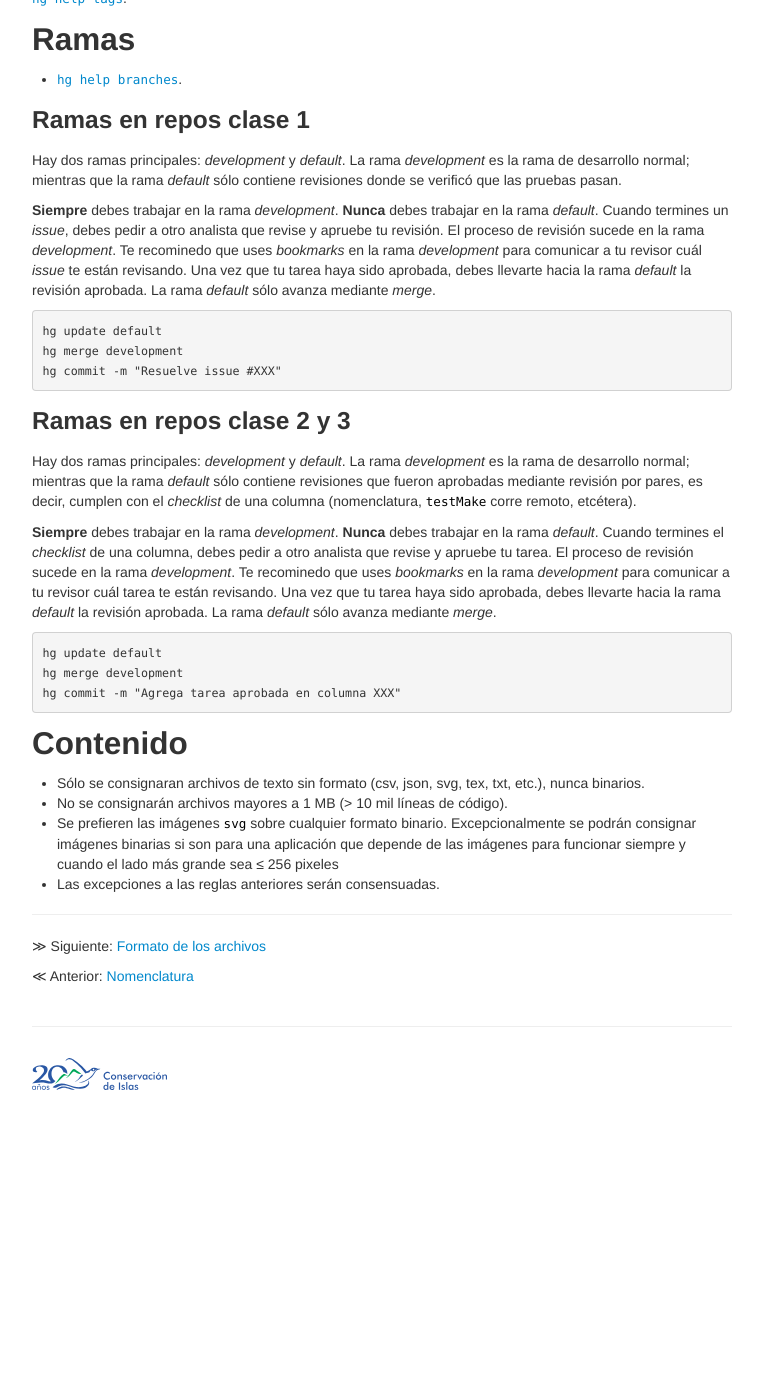
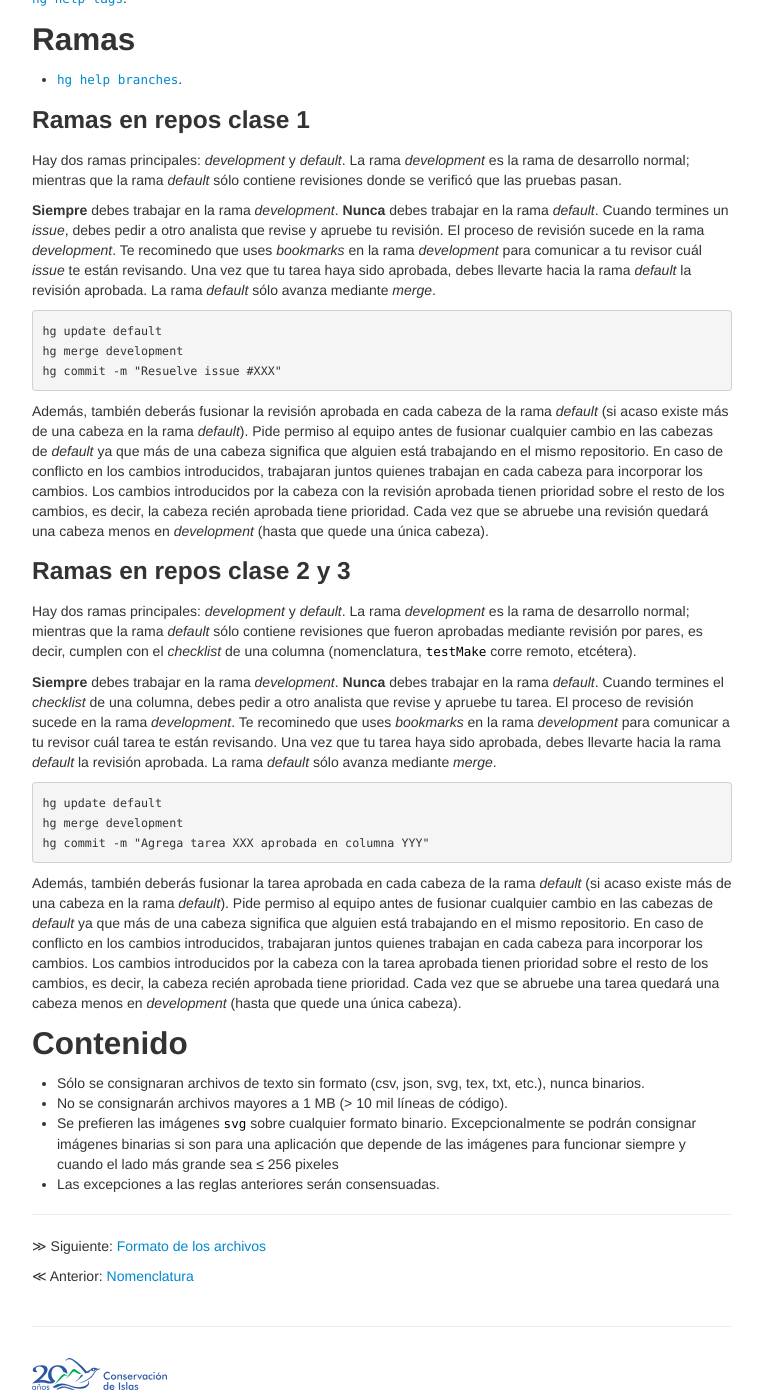
Before and after one commit to LizethMReyes/islasgeci.github.io, a Jekyll site: the page built from ciencia_de_datos/guia_de_estilo/control_de_versiones.md, in a window 1280 px wide and 1400 px high, scrolled down 635 px. Shown: the whole window, without its empty margins (258-1021 px from the left). Built offline with Jekyll 4.4.1, drawn with Linux system fonts in a browser that asks for light colours; before the commit the page ends 1735 px from its top, so only the background shows below that.

Commit message:
Explica la política de _merge_ en _development_

````diff
--- a/ciencia_de_datos/guia_de_estilo/control_de_versiones.md
+++ b/ciencia_de_datos/guia_de_estilo/control_de_versiones.md
@@ -42,6 +42,8 @@ hg merge development
 hg commit -m "Resuelve issue #XXX"
 ```
 
+Además, también deberás fusionar la revisión aprobada en cada cabeza de la rama _default_ (si acaso existe más de una cabeza en la rama _default_). Pide permiso al equipo antes de fusionar cualquier cambio en las cabezas de _default_ ya que más de una cabeza significa que alguien está trabajando en el mismo repositorio. En caso de conflicto en los cambios introducidos, trabajaran juntos quienes trabajan en cada cabeza para incorporar los cambios. Los cambios introducidos por la cabeza con la revisión aprobada tienen prioridad sobre el resto de los cambios, es decir, la cabeza recién aprobada tiene prioridad. Cada vez que se abruebe una revisión quedará una cabeza menos en _development_ (hasta que quede una única cabeza).
+
 ### Ramas en repos clase 2 y 3
 
 Hay dos ramas principales: _development_ y _default_. La rama _development_ es la rama de desarrollo normal; mientras que la rama _default_ sólo contiene revisiones que fueron aprobadas mediante revisión por pares, es decir, cumplen con el _checklist_ de una columna (nomenclatura, `testMake` corre remoto, etcétera).
@@ -51,8 +53,10 @@ Hay dos ramas principales: _development_ y _default_. La rama _development_ es l
 ```bash
 hg update default
 hg merge development
-hg commit -m "Agrega tarea aprobada en columna XXX"
+hg commit -m "Agrega tarea XXX aprobada en columna YYY"
 ```
+
+Además, también deberás fusionar la tarea aprobada en cada cabeza de la rama _default_ (si acaso existe más de una cabeza en la rama _default_). Pide permiso al equipo antes de fusionar cualquier cambio en las cabezas de _default_ ya que más de una cabeza significa que alguien está trabajando en el mismo repositorio. En caso de conflicto en los cambios introducidos, trabajaran juntos quienes trabajan en cada cabeza para incorporar los cambios. Los cambios introducidos por la cabeza con la tarea aprobada tienen prioridad sobre el resto de los cambios, es decir, la cabeza recién aprobada tiene prioridad. Cada vez que se abruebe una tarea quedará una cabeza menos en _development_ (hasta que quede una única cabeza).
 
 ## Contenido
 - Sólo se consignaran archivos de texto sin formato (csv, json, svg, tex, txt, etc.), nunca binarios.
````
